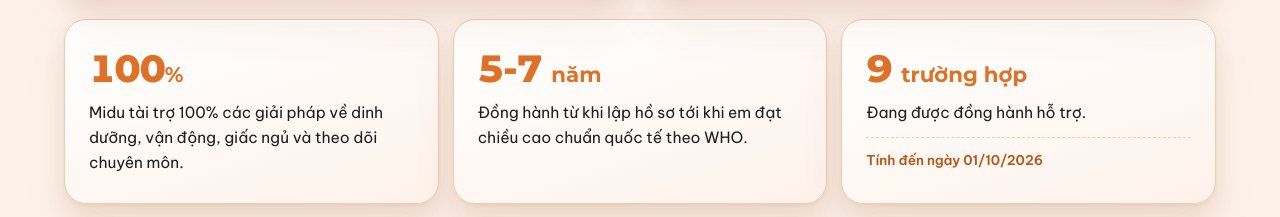
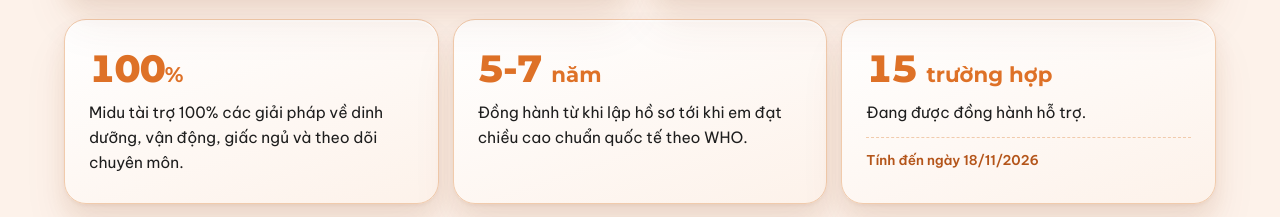
Before and after one commit to kingmidutech-gif/keo-va-day, a plain HTML site: page index.html in a window 1280 px wide. Shown: the part 999-1216 px from the top of the page. Drawn offline with Linux system fonts and the light colour scheme.

Commit message:
Add files via upload

```diff
--- a/index.html
+++ b/index.html
@@ -844,9 +844,9 @@ p,li,.dan,.yn-dan,.yn-chot,.yn-muc,.tt-doan p,.dk-noi p,.dk-noi li,
         <div class="so-t">Đồng hành từ khi lập hồ sơ tới khi em đạt chiều cao chuẩn quốc tế theo WHO.</div>
       </div>
       <div class="so-o">
-        <div class="so-n">9 <small>trường hợp</small></div>
+        <div class="so-n">15 <small>trường hợp</small></div>
         <div class="so-t">Đang được đồng hành hỗ trợ.</div>
-        <div class="so-ngay">Tính đến ngày 01/10/2026</div>
+        <div class="so-ngay">Tính đến ngày 18/11/2026</div>
       </div>
 
 
```
